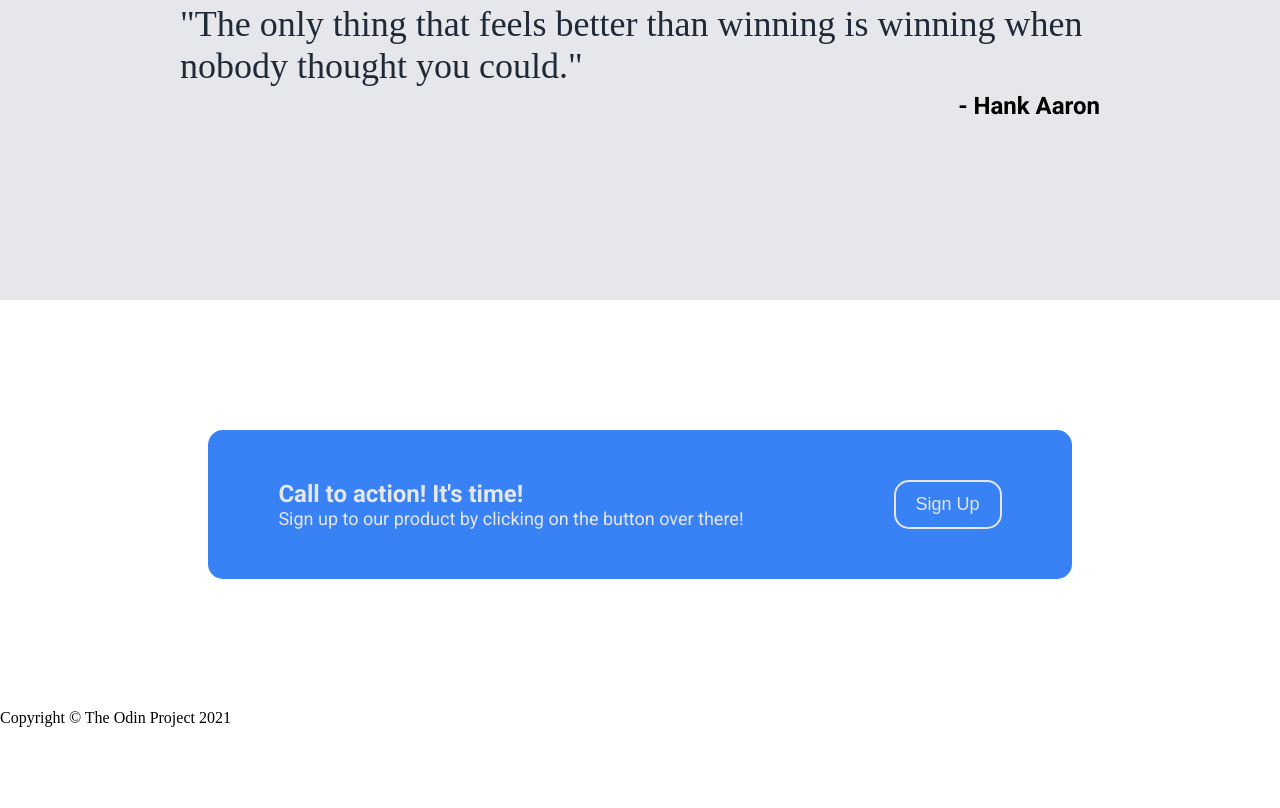
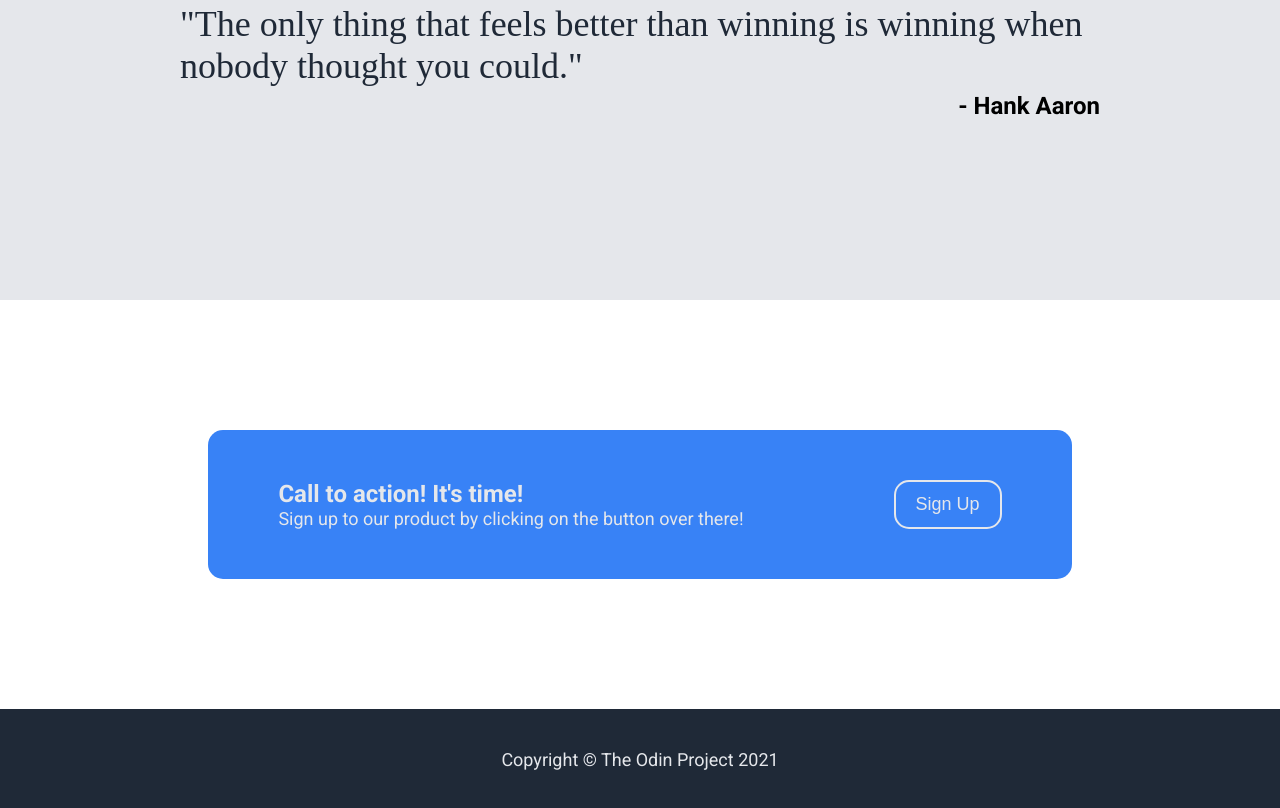
Before and after one commit to josegoms/landing-page, a plain HTML site: page index.html in a window 1280 px wide. Shown: the part 1743-2551 px from the top of the page. Before the commit the page ends 2470 px from the top, so only its background shows below. Drawn offline with Linux system fonts and the light colour scheme.

Commit message:
Add style to the footer

```diff
--- a/styles.css
+++ b/styles.css
@@ -174,3 +174,17 @@ img {
 .button {
     border: 2px solid #E5E7EB;
 }
+
+.footer {
+    background-color: #1F2937;
+    display: flex;
+    justify-content: center;
+    align-items: center;
+    padding: 40px;
+}
+
+.copyright {
+    color: #E5E7EB;
+    font-family: Roboto;
+    font-size: 18px;
+}
```
